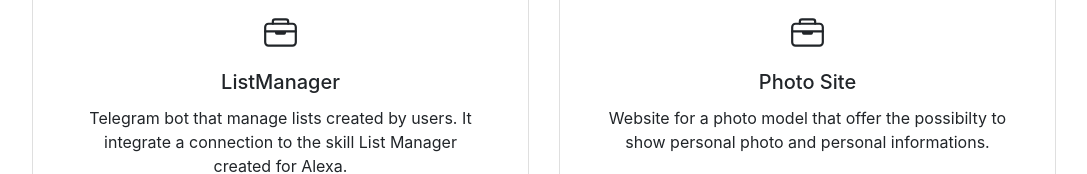
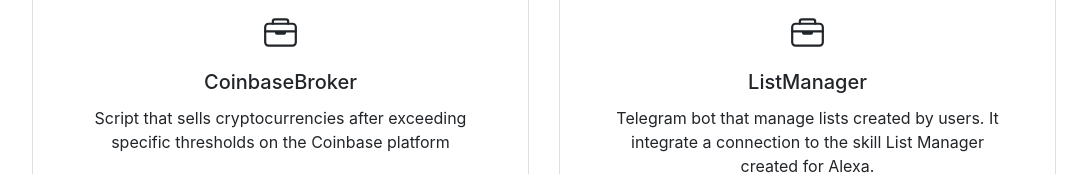
Before and after one commit to nicomanto/Personal-website, a Next.js app: page /projects in a window 1280 px wide. Shown: the part 626-800 px from the top of the page, without its empty margins (96-1183 px from the left). Built offline with nearby package versions, Linux system fonts and the light colour scheme.

Commit message:
add coinbase broker project

```diff
--- a/i18n/en/components/projectsList.json
+++ b/i18n/en/components/projectsList.json
@@ -22,5 +22,9 @@
     "listManager": {
         "title": "ListManager",
         "description": "Telegram bot that manage lists created by users. It integrate a connection to the skill List Manager created for Alexa."
+    },
+    "coinbaseBroker": {
+        "title": "CoinbaseBroker",
+        "description": "Script that sells cryptocurrencies after exceeding specific thresholds on the Coinbase platform"
     }
 }
--- a/i18n/it/components/projectsList.json
+++ b/i18n/it/components/projectsList.json
@@ -22,5 +22,9 @@
     "listManager": {
         "title": "ListManager",
         "description": "Bot Telegram che permettere di gestire delle liste definite dall'utente. Inoltre permette il collegamento con la skill List Manager di Alexa."
+    },
+    "coinbaseBroker": {
+        "title": "CoinbaseBroker",
+        "description": "Script che permette la vendita di cryptovalute dopo il superamento di specifiche soglie sulla piattaforma Coinbase"
     }
 }
--- a/pages/projects/index.tsx
+++ b/pages/projects/index.tsx
@@ -75,6 +75,14 @@
 
   const projects: Project[] = [
     {
+      i18nParam: "coinbaseBroker",
+      imgName: "broker.png",
+      projectGitHubURL: "https://github.com/nicomanto/CoinbaseBroker",
+      haveBERole: true,
+      haveFERole: false,
+      iconType: "work",
+    },
+    {
       i18nParam: "listManager",
       imgName: "listing.png",
       projectGitHubURL: "https://github.com/nicomanto/ListManager",
```
Also changed, not shown: public/img/projects/broker.png (added).
